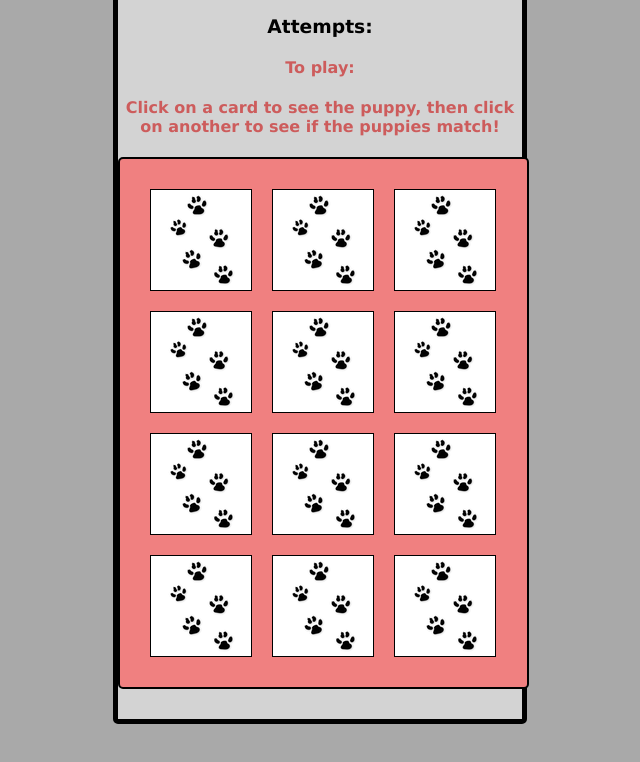
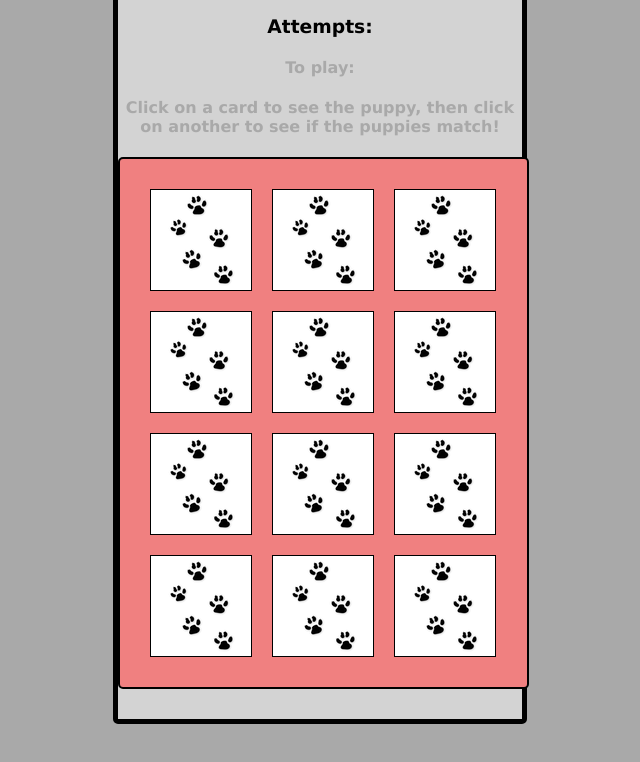
Before and after one commit to DERegan54/Memory-Game, a plain HTML site: page index.html in a window 1280 px wide. Shown: the part 160-922 px from the top of the page, without its empty margins (320-960 px from the left). Drawn offline with Linux system fonts and the light colour scheme.

Commit message:
Update style.css

```diff
--- a/style.css
+++ b/style.css
@@ -18,6 +18,9 @@ body {
 
 h3 {
     color: black;
+}
+h4 {
+    color: darkgrey;
 }
 
 .score {
```
